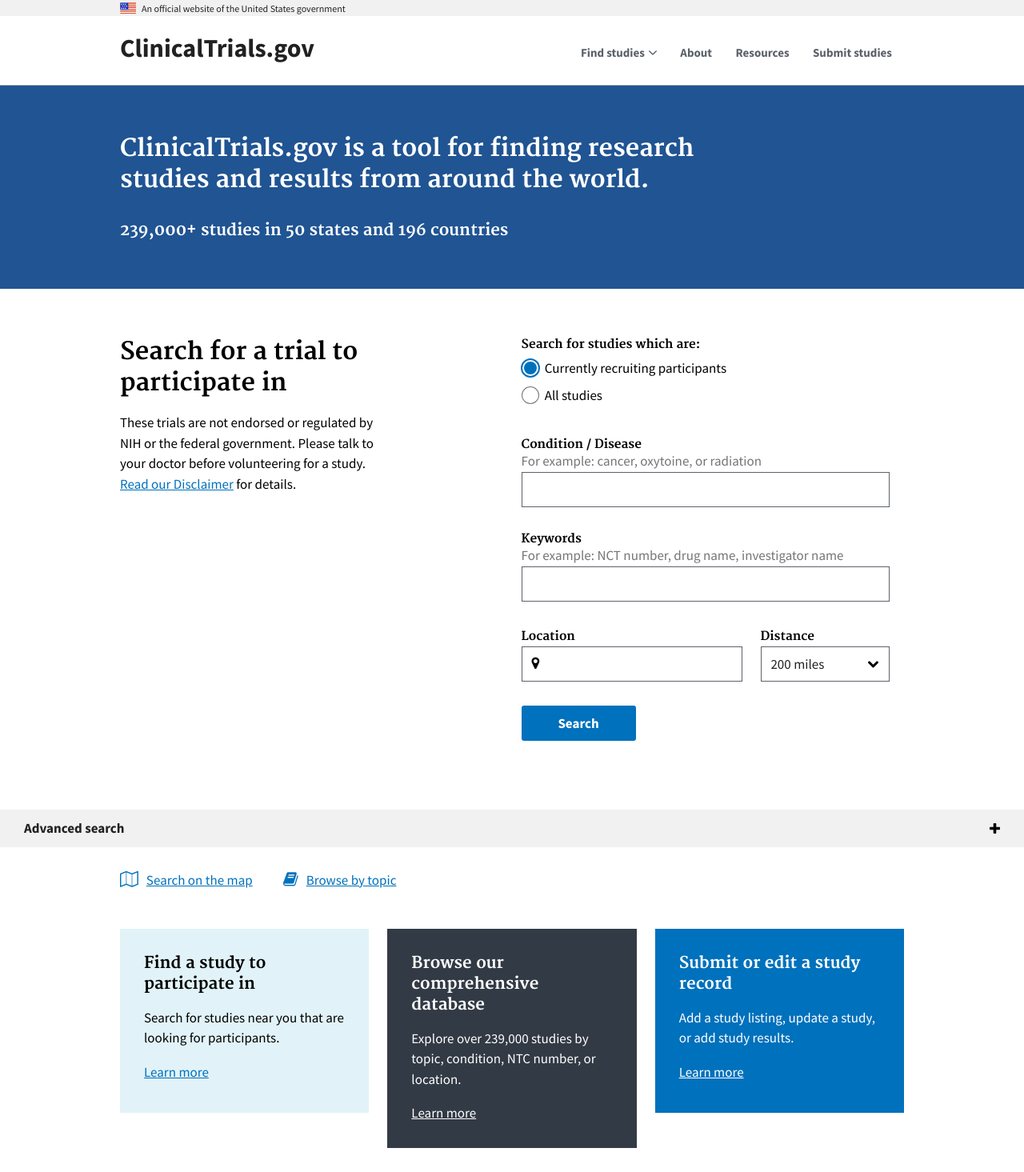
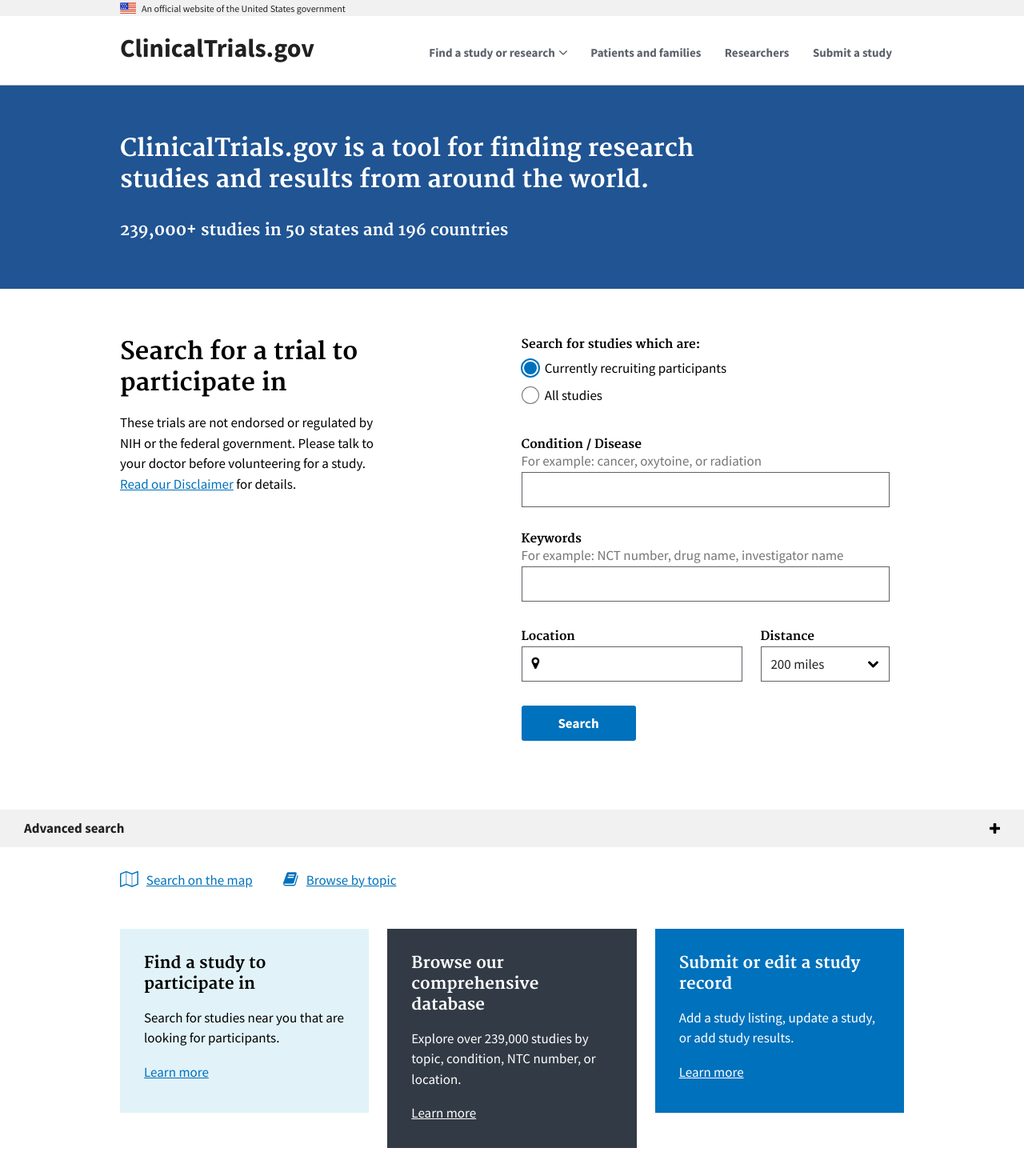
Before and after one commit to 18F/clinical-trials-prototype, a Jekyll site: the page built from pages/home.md, in a window 1280 px wide. Shown: the whole page at 80% size. Built offline with Jekyll 4.4.1, drawn with Linux system fonts in a browser that asks for light colours.

Commit message:
Update nav

```diff
--- a/_layouts/base.html
+++ b/_layouts/base.html
@@ -42,7 +42,7 @@
             <li>
               <button class="
               usa-accordion-button usa-nav-link" aria-expanded="false" aria-controls="side-nav-1">
-                <span>Find studies</span>
+                <span>Find a study or research</span>
               </button>
               <ul id="side-nav-1" class="usa-nav-submenu">
                 <li>
@@ -58,17 +58,17 @@
             </li>
             <li>
               <a class="usa-nav-link" href="#">
-                <span>About</span>
+                <span>Patients and families</span>
               </a>
             </li>
             <li>
               <a class="usa-nav-link" href="#">
-                <span>Resources</span>
+                <span>Researchers</span>
               </a>
             </li>
             <li>
               <a class="usa-nav-link" href="#">
-                <span>Submit studies</span>
+                <span>Submit a study</span>
               </a>
             </li>
           </ul>
--- a/assets/css/main.scss
+++ b/assets/css/main.scss
@@ -4,7 +4,7 @@
 
 $output-bourbon-deprecation-warnings: false !default;
 
-$nav-width: 770px;
+$nav-width: 950px;
 $text-max-width: 66ch;
 
 $font-path: '../uswds/fonts';
```
